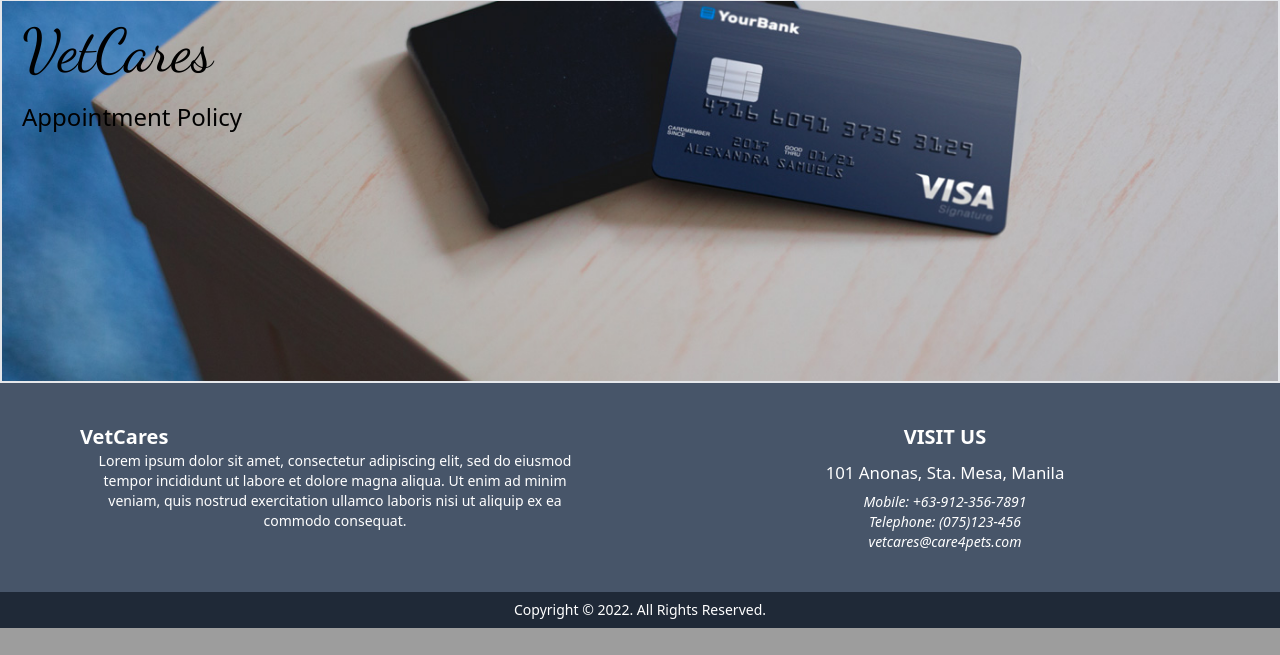
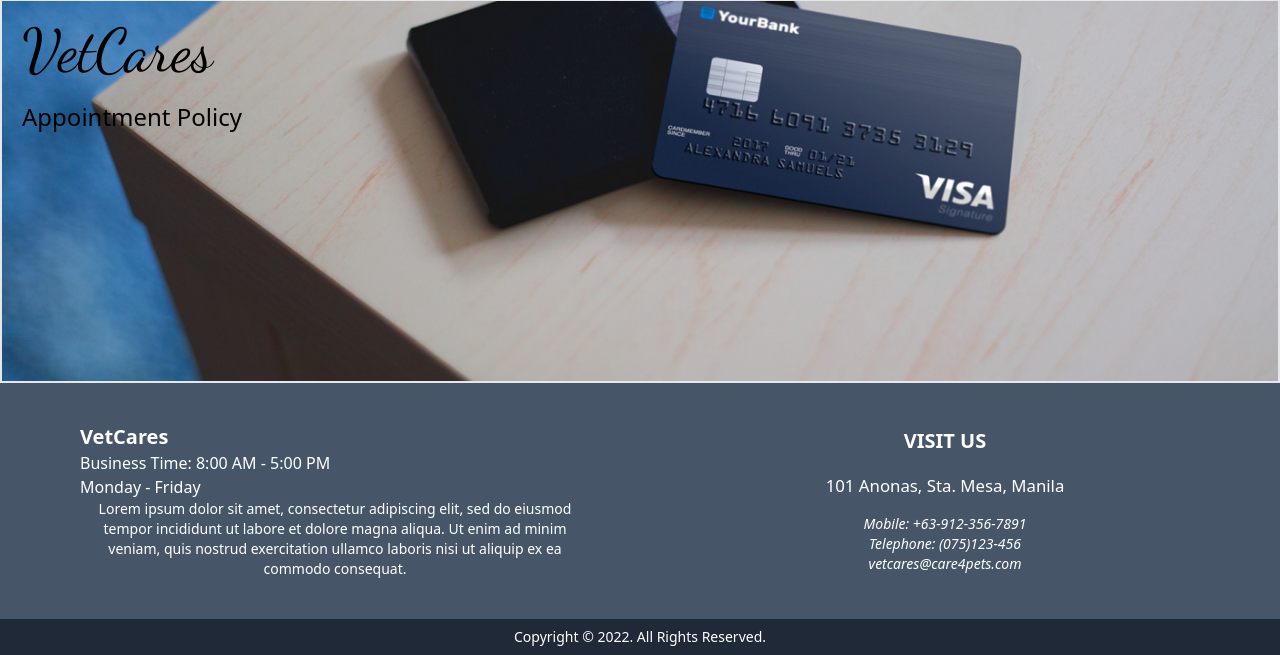
Before and after one commit to CorvusOps/VetCares, a PHP site: page /index.php in a window 1280 px wide. Shown: the part 870-1525 px from the top of the page. Before the commit the page ends 1498 px from the top, so only its background shows below. Run offline with PHP 8.4, Linux system fonts and the light colour scheme.

Commit message:
Modified Footer Content

```diff
--- a/tailwind/css/public/footer.php
+++ b/tailwind/css/public/footer.php
@@ -3,6 +3,10 @@
 <div class="p-10 text-white bg-slate-600 grid grid-cols-1 md:grid-cols-2 gap-5">
     <div>
         <h2 class="text-center font-bold text-xl pr-10 pl-10 md:text-left">VetCares</h2>
+        <p class="text-center pr-10 pl-10 md:text-left">
+        Business Time: 8:00 AM - 5:00 PM<br/>
+        Monday - Friday
+        </p>
         <p class="text-center text-sm pr-10 pl-10">
             Lorem ipsum dolor sit amet, consectetur adipiscing elit, sed do eiusmod tempor incididunt ut labore et dolore magna aliqua.
             Ut enim ad minim veniam, quis nostrud exercitation ullamco laboris nisi ut aliquip ex ea commodo consequat.
```
